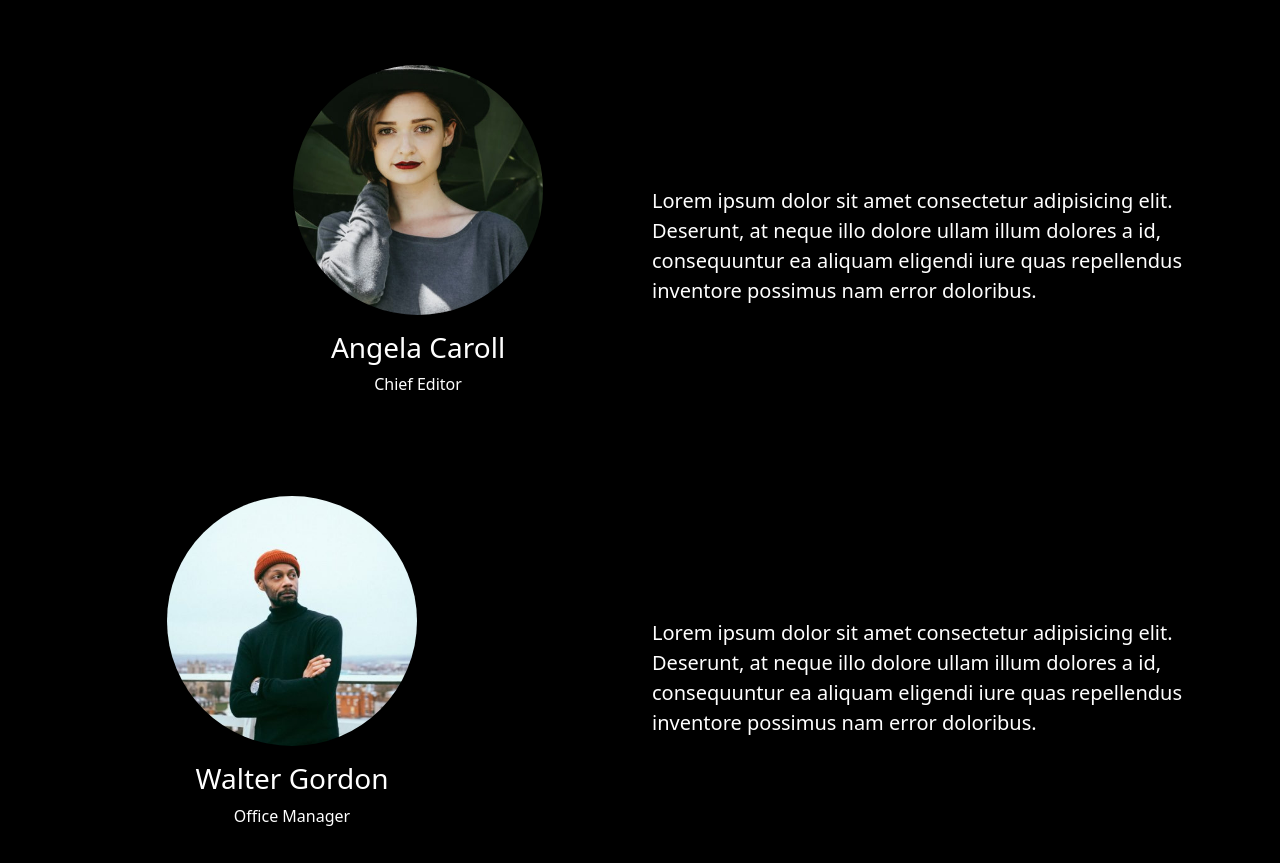
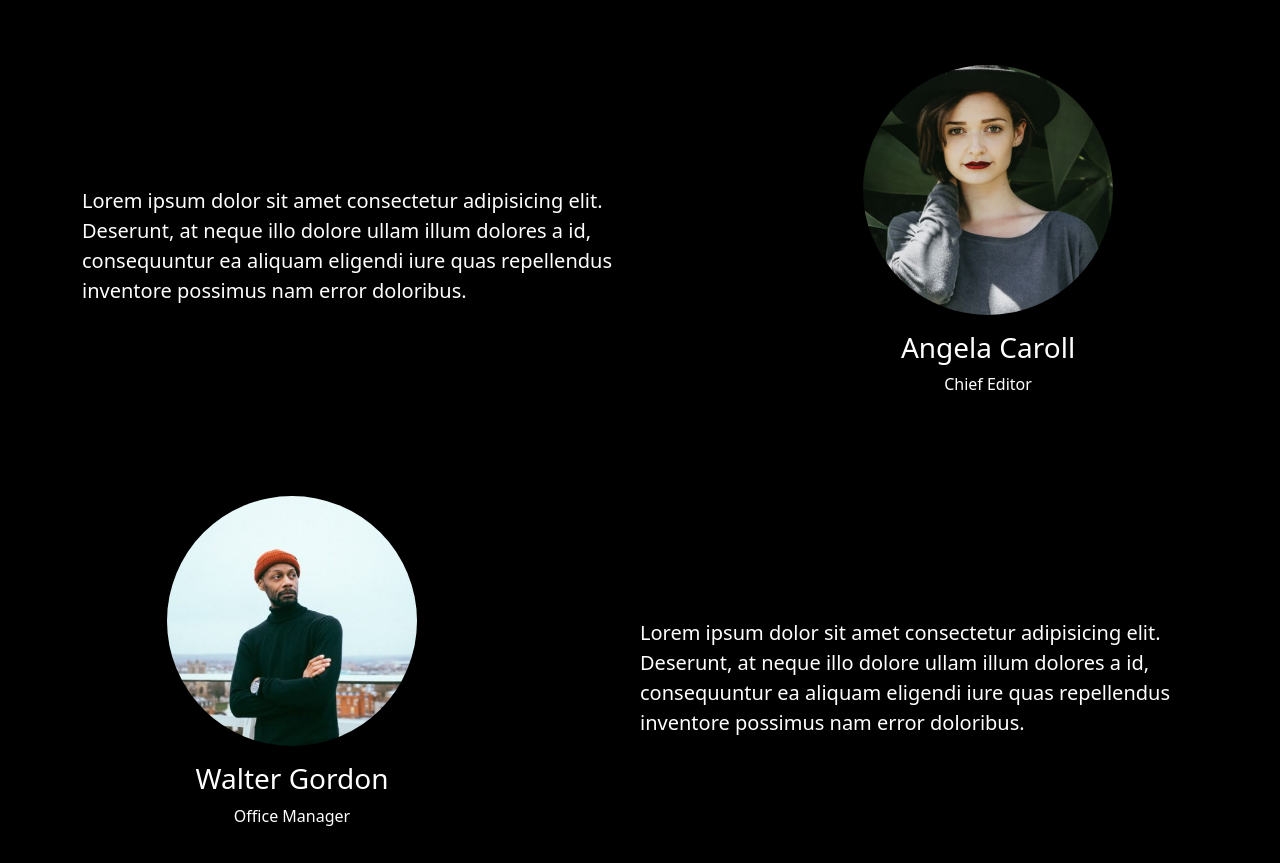
Before and after one commit to xGIANOx/js-our-team, a plain HTML site: page index.html in a window 1280 px wide. Shown: the part 1225-2088 px from the top of the page. Drawn offline with nearby package versions, Linux system fonts and the light colour scheme.

Commit message:
[fix] members layout

```diff
--- a/assets/css/style.css
+++ b/assets/css/style.css
@@ -102,7 +102,15 @@ body {
     display: flex;
   }
 
-  .col.even{
+.col.even{
     display: flex;
     justify-content: end;
   }
+
+.team_member{
+    display: flex;
+}
+
+.team_member.even{
+    flex-direction: row-reverse;
+}
--- a/assets/js/main.js
+++ b/assets/js/main.js
@@ -36,7 +36,7 @@ for (let i = 0; i < team.length; i++) {
     const thisMember = team[i];
     console.log(thisMember);
     const orderClass = i % 2 === 0 ? 'odd' : 'even'; // add order class to alternate cards
-    const markup = `
+    const markup = `<div class="team_member ${orderClass}">
     <div class="col pb-5 ${orderClass}">
     <div class="card border-0 text-center bg-black text-white">
         <img src="${thisMember.img}" alt="">
@@ -52,7 +52,7 @@ for (let i = 0; i < team.length; i++) {
     </div>
 </div>
 <div class="col pb-5 text-white align-items-center d-flex fs-5">Lorem ipsum dolor sit amet consectetur adipisicing elit. Deserunt, at neque illo dolore ullam illum dolores a id, consequuntur ea aliquam eligendi iure quas repellendus inventore possimus nam error doloribus.
-    </div>`
+</div></div>`
     rowEl.innerHTML += markup
 }
 
```
Also changed, not shown: index.html (+0 -2 lines). Lines whose indentation alone changed are shown as unchanged.
